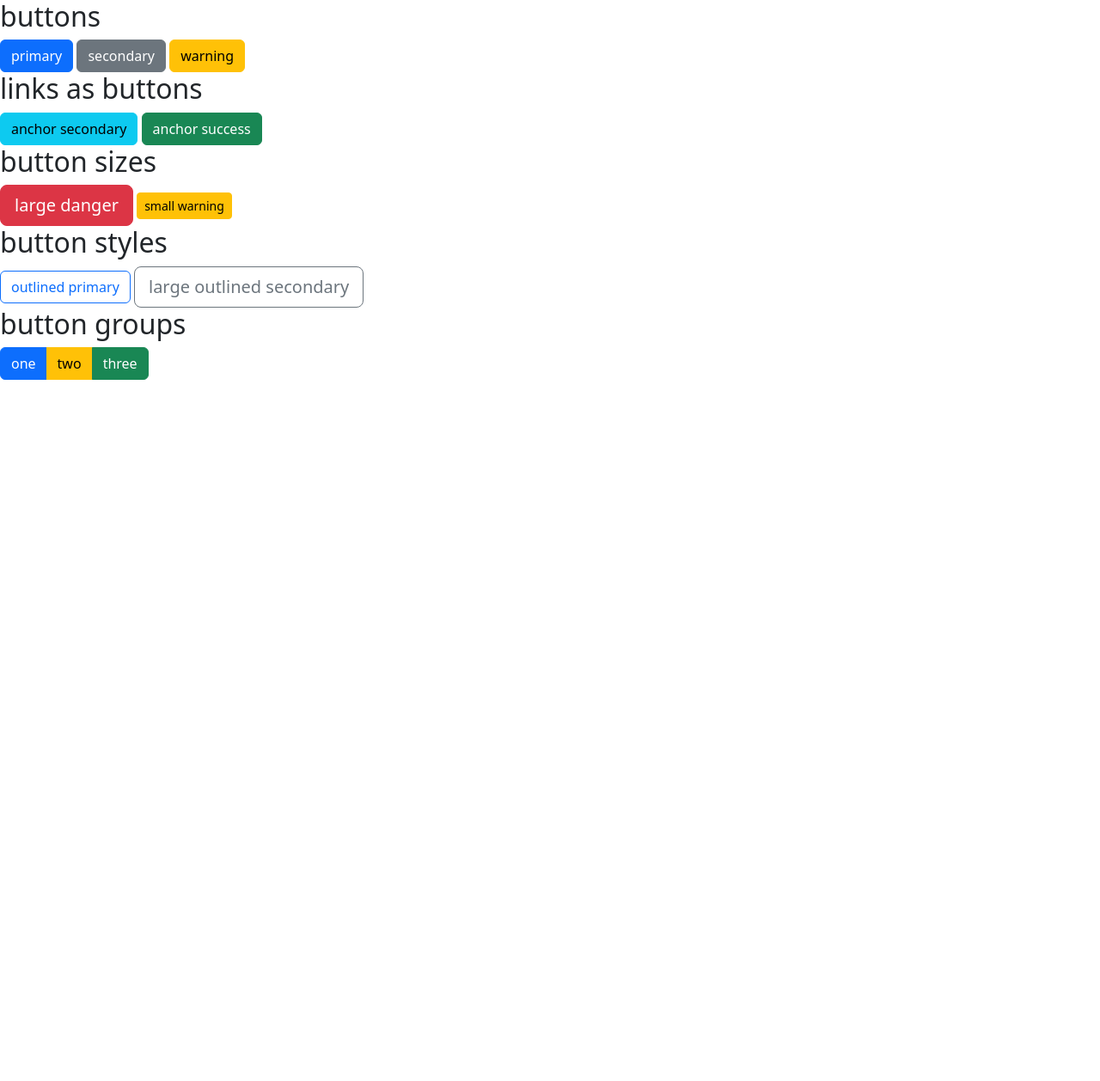
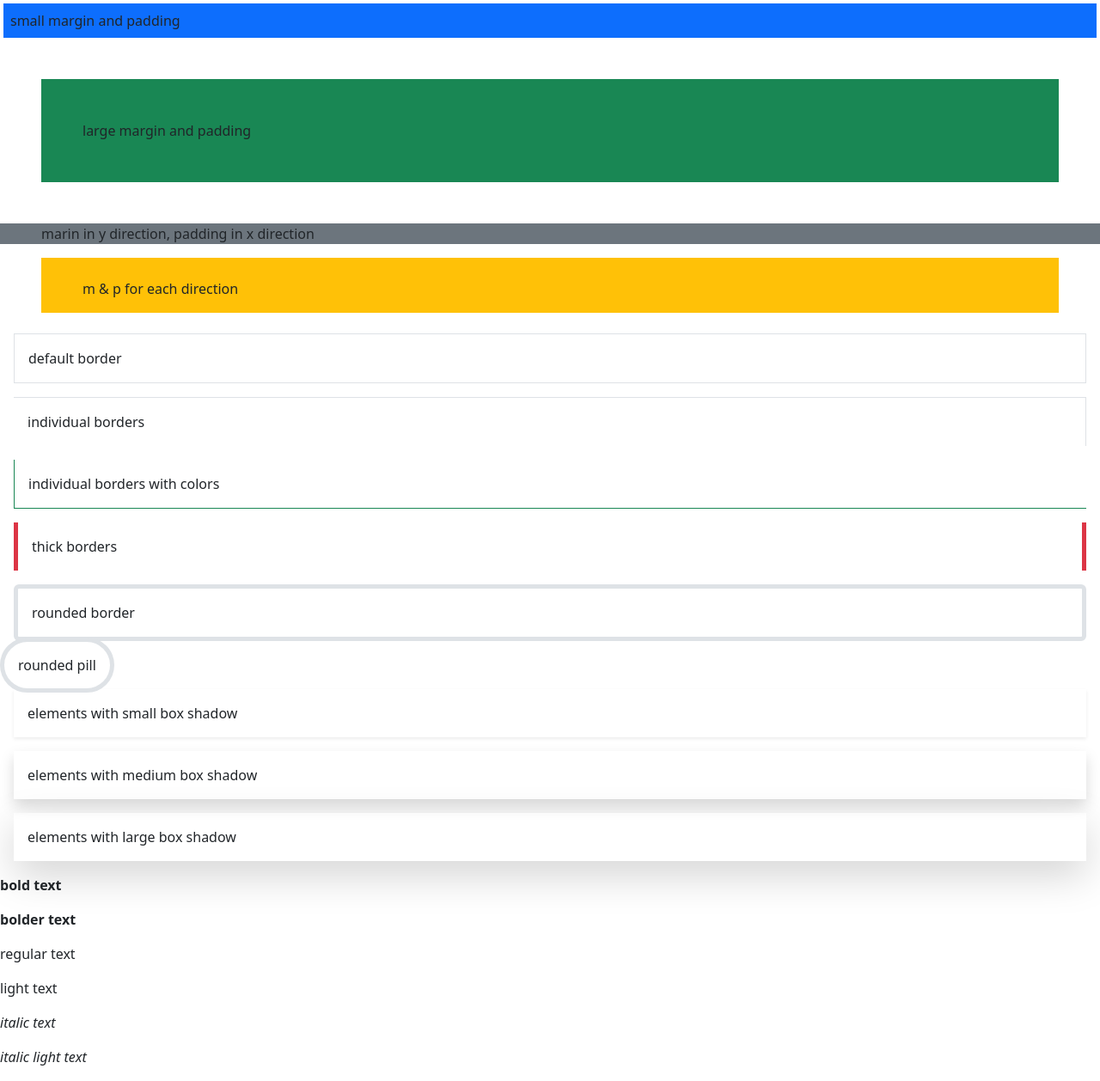
Before and after one commit to hashlog5/Bootstrap-5-Crash-Course-Tutorial, a plain HTML site: page index.html in a window 1280 px wide. Shown: the whole page at 86% size. Before the commit the page ends 800 px from the top, so only its background shows below. Drawn offline with nearby package versions, Linux system fonts and the light colour scheme.

Commit message:
utility classes

```diff
--- a/index.html
+++ b/index.html
@@ -22,40 +22,40 @@
   </head>
 
   <body>
-    <!-- basic buttons -->
-    <h2>buttons</h2>
+    <!-- margin and padding -->
+    <div class="bg-primary m-1 p-2">small margin and padding</div>
+    <div class="bg-success m-5 p-5">large margin and padding</div>
+    <div class="bg-secondary my-3 px-5">
+      marin in y direction, padding in x direction
+    </div>
+    <div class="bg-warning mt-3 mb-4 ms-5 me-5 pt-4 pb-3 ps-5 pe-3">
+      m & p for each direction
+    </div>
 
-    <button class="btn btn-primary">primary</button>
-    <button class="btn btn-secondary">secondary</button>
-    <button class="btn btn-warning">warning</button>
+    <!-- borders -->
+    <div class="m-3 p-3 border">default border</div>
+    <div class="m-3 p-3 border-top border-end">individual borders</div>
+    <div class="m-3 p-3 border-start border-bottom border-success">
+      individual borders with colors
+    </div>
 
-    <!-- anchor tags as buttons -->
-    <h2>links as buttons</h2>
+    <div class="m-3 p-3 border-start border-end border-danger border-5">
+      thick borders
+    </div>
+    <div class="m-3 p-3 rounded border border-5">rounded border</div>
+    <m-3 class="p-3 rounded-pill border border-5">rounded pill</m-3>
 
-    <a href="#" class="btn btn-info">anchor secondary</a>
-    <a href="" class="btn btn-success">anchor success</a>
+    <!-- box shadow -->
+    <div class="m-3 p-3 shadow-sm">elements with small box shadow</div>
+    <div class="m-3 p-3 shadow">elements with medium box shadow</div>
+    <div class="m-3 p-3 shadow-lg">elements with large box shadow</div>
 
-    <!-- button sizes -->
-    <h2>button sizes</h2>
-
-    <button class="btn btn-lg btn-danger">large danger</button>
-    <button class="btn btn-sm btn-warning">small warning</button>
-
-    <!-- outlined styles -->
-    <h2>button styles</h2>
-
-    <button class="btn btn-outline-primary">outlined primary</button>
-    <button class="btn btn-outline-secondary btn-lg">
-      large outlined secondary
-    </button>
-
-    <!-- button groups -->
-    <h2>button groups</h2>
-
-    <div class="btn-group">
-      <a href="#" class="btn btn-primary">one</a>
-      <a href="#" class="btn btn-warning">two</a>
-      <a href="#" class="btn btn-success">three</a>
-    </div>
+    <!-- font weight -->
+    <p class="fw-bold">bold text</p>
+    <p class="fw-bolder">bolder text</p>
+    <p>regular text</p>
+    <p class="fw-light">light text</p>
+    <p class="fst-italic">italic text</p>
+    <p class="fst-italic fw-light">italic light text</p>
   </body>
 </html>
```
